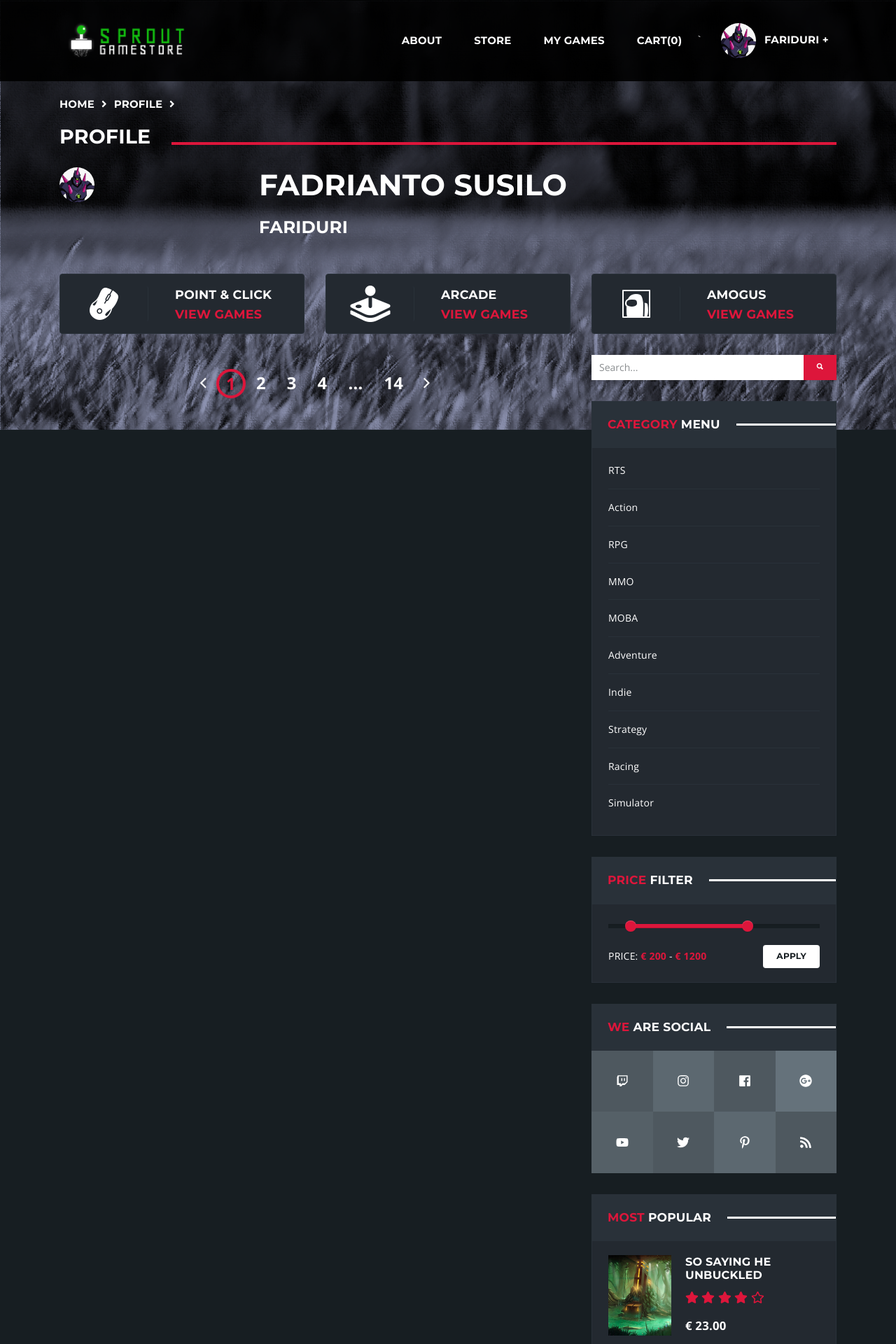
After one commit to josevernando/Sprout-Game-Store, a Django app: page /profile/1 in a window 1280 px wide. The commit adds this page. Shown: the top 1920 px of the page at 70% size. Run offline with Django 4.2, Linux system fonts and the light colour scheme; a user stored in the database is signed in; data comes from the database, SQL or seed files in the repository; data that the repository does not hold is empty; some libraries are stand-ins or nearby versions; some web fonts are replaced.

Commit message:
Add profile page

```diff
--- /dev/null
+++ b/sproutg/base/templates/base/profile.html
@@ -0,0 +1,331 @@
+{% extends 'main.html' %}
+{% load static %}
+
+{% block content %}
+
+<main class="nk-main">
+    <!-- START: Breadcrumbs -->
+    {% include 'base/breadcrumbs_component.html' %}
+    <!-- END: Breadcrumbs -->
+    <div class="container">
+      <div class="row">
+         <div class="col-lg-3">
+            <img src="{% static 'assets/images/profile-1.png' %}" alt="Profile" class="kuzza">
+         </div>
+         <div class="col-lg-8">
+            <h1>{{profile.full_name}}</h1>
+            <h3>{{request.user.username}}</h3>
+         </div>
+      </div>
+       <!-- START: Categories -->
+       <div class="nk-gap-2"></div>
+       <div class="row vertical-gap">
+          <div class="col-lg-4">
+             <div class="nk-feature-1">
+                <div class="nk-feature-icon">
+                   <img src="{% static 'assets/images/icon-mouse.png' %}" alt="">
+                </div>
+                <div class="nk-feature-cont">
+                   <h3 class="nk-feature-title"><a href="#">Point & Click</a></h3>
+                   <h3 class="nk-feature-title text-main-1"><a href="#">View Games</a></h3>
+                </div>
+             </div>
+          </div>
+          <div class="col-lg-4">
+             <div class="nk-feature-1">
+                <div class="nk-feature-icon">
+                   <img src="{% static 'assets/images/icon-arcade.png' %}" alt="Arcade">
+                </div>
+                <div class="nk-feature-cont">
+                   <h3 class="nk-feature-title"><a href="#">Arcade</a></h3>
+                   <h3 class="nk-feature-title text-main-1"><a href="#">View Games</a></h3>
+                </div>
+             </div>
+          </div>
+          <div class="col-lg-4">
+             <div class="nk-feature-1">
+                <div class="nk-feature-icon">
+                   <img src="{% static 'assets/images/icon-amogus.png' %}" alt="">
+                </div>
+                <div class="nk-feature-cont">
+                   <h3 class="nk-feature-title"><a href="#">Amogus</a></h3>
+                   <h3 class="nk-feature-title text-main-1"><a href="#">View Games</a></h3>
+                </div>
+             </div>
+          </div>
+       </div>
+       <!-- END: Categories -->
+       <div class="nk-gap-2"></div>
+       <div class="row vertical-gap">
+          <div class="col-lg-8">
+             <!-- START: Products -->
+             <div class="row vertical-gap">
+
+                {% for game in games %}
+                <div class="col-md-6">
+                    <div class="nk-product-cat">
+                       <a class="nk-product-image" href="{% url 'store-product' game.id %}">
+                       <img src="{% static 'assets/images/product-1-xs.jpg' %}" alt="{{game.name}}">
+                       </a>
+                       <div class="nk-product-cont">
+                          <h3 class="nk-product-title h5"><a href="{% url 'store-product' game.id %}">{{game.name}}</a></h3>
+                          <div class="nk-gap-1"></div>
+                          <div class="nk-product-rating" data-rating="4"> <i class="fa fa-star"></i> <i class="fa fa-star"></i> <i class="fa fa-star"></i> <i class="fa fa-star"></i> <i class="far fa-star"></i></div>
+                          <div class="nk-gap-1"></div>
+                          <div class="nk-product-price">Rp. {{game.price}}</div>
+                          <div class="nk-gap-1"></div>
+                          <a href="{% url 'addToList' 'wishlist' game.id %}" class="nk-btn nk-btn-sm nk-btn-rounded nk-btn-color-white nk-btn-hover-color-main-1">
+                             Wish
+                          </a>
+
+                          <a href="{% url 'addToList' 'cart' game.id %}" class="nk-btn nk-btn-rounded nk-btn-color-dark-3 nk-btn-hover-color-main-1">Add to Cart</a>
+                       </div>
+                    </div>
+                </div>
+                {% endfor %}
+
+             </div>
+             <!-- END: Products -->
+             <!-- START: Pagination -->
+             <div class="nk-gap-3"></div>
+             <div class="nk-pagination nk-pagination-center">
+                <a href="#" class="nk-pagination-prev">
+                <span class="ion-ios-arrow-back"></span>
+                </a>
+                <nav>
+                   <a class="nk-pagination-current" href="#">1</a>
+                   <a href="#">2</a>
+                   <a href="#">3</a>
+                   <a href="#">4</a>
+                   <span>...</span>
+                   <a href="#">14</a>
+                </nav>
+                <a href="#" class="nk-pagination-next">
+                <span class="ion-ios-arrow-forward"></span>
+                </a>
+             </div>
+             <!-- END: Pagination -->
+          </div>
+          <div class="col-lg-4">
+             <!--
+                START: Sidebar
+
+                Additional Classes:
+                    .nk-sidebar-left
+                    .nk-sidebar-right
+                    .nk-sidebar-sticky
+                -->
+             <aside class="nk-sidebar nk-sidebar-right nk-sidebar-sticky">
+                <div class="nk-widget">
+                   <div class="nk-widget-content">
+                      <form action="{% url 'store' %}" class="nk-form nk-form-style-1" novalidate="novalidate">
+                         <div class="input-group">
+                            <input name="q" type="text" class="form-control" placeholder="Search...">
+                            <button class="nk-btn nk-btn-color-main-1"><span class="ion-search"></span></button>
+                         </div>
+                      </form>
+                   </div>
+                </div>
+                <div class="nk-widget nk-widget-highlighted">
+                   <h4 class="nk-widget-title"><span><span class="text-main-1">Category</span> Menu</span></h4>
+                   <div class="nk-widget-content">
+                      <ul class="nk-widget-categories">
+                         <li><a href="#">RTS</a></li>
+                         <li><a href="#">Action</a></li>
+                         <li><a href="#">RPG</a></li>
+                         <li><a href="#">MMO</a></li>
+                         <li><a href="#">MOBA</a></li>
+                         <li><a href="#">Adventure</a></li>
+                         <li><a href="#">Indie</a></li>
+                         <li><a href="#">Strategy</a></li>
+                         <li><a href="#">Racing</a></li>
+                         <li><a href="#">Simulator</a></li>
+                      </ul>
+                   </div>
+                </div>
+                <div class="nk-widget nk-widget-highlighted">
+                   <h4 class="nk-widget-title"><span><span class="text-main-1">Price</span> Filter</span></h4>
+                   <div class="nk-widget-content">
+                      <div class="nk-input-slider">
+                         <input
+                            type="text"
+                            name="price-filter"
+                            data-slider-min="0"
+                            data-slider-max="1800"
+                            data-slider-step="1"
+                            data-slider-value="[200, 1200]"
+                            data-slider-tooltip="hide"
+                            >
+                         <div class="nk-gap"></div>
+                         <div>
+                            <div class="text-white mt-4 float-left">
+                               PRICE:
+                               <strong class="text-main-1">€ <span class="nk-input-slider-value-0"></span></strong>
+                               -
+                               <strong class="text-main-1">€ <span class="nk-input-slider-value-1"></span></strong>
+                            </div>
+                            <a href="#" class="nk-btn nk-btn-rounded nk-btn-color-white float-right">Apply</a>
+                         </div>
+                         <div class="clearfix"></div>
+                      </div>
+                   </div>
+                </div>
+                <div class="nk-widget nk-widget-highlighted">
+                   <h4 class="nk-widget-title"><span><span class="text-main-1">We</span> Are Social</span></h4>
+                   <div class="nk-widget-content">
+                      <ul class="nk-social-links-3 nk-social-links-cols-4">
+                         <li><a class="nk-social-twitch" href="#"><span class="fab fa-twitch"></span></a></li>
+                         <li><a class="nk-social-instagram" href="#"><span class="fab fa-instagram"></span></a></li>
+                         <li><a class="nk-social-facebook" href="#"><span class="fab fa-facebook"></span></a></li>
+                         <li><a class="nk-social-google-plus" href="#"><span class="fab fa-google-plus"></span></a></li>
+                         <li><a class="nk-social-youtube" href="#"><span class="fab fa-youtube"></span></a></li>
+                         <li><a class="nk-social-twitter" href="#" target="_blank"><span class="fab fa-twitter"></span></a></li>
+                         <li><a class="nk-social-pinterest" href="#"><span class="fab fa-pinterest-p"></span></a></li>
+                         <li><a class="nk-social-rss" href="#"><span class="fa fa-rss"></span></a></li>
+                      </ul>
+                   </div>
+                </div>
+                <div class="nk-widget nk-widget-highlighted">
+                   <h4 class="nk-widget-title"><span><span class="text-main-1">Most</span> Popular</span></h4>
+                   <div class="nk-widget-content">
+                      <div class="nk-widget-post">
+                         <a href="store-product.html" class="nk-post-image">
+                         <img src="{% static 'assets/images/product-1-xs.jpg' %}" alt="So saying he unbuckled">
+                         </a>
+                         <h3 class="nk-post-title"><a href="store-product.html">So saying he unbuckled</a></h3>
+                         <div class="nk-product-rating" data-rating="4"> <i class="fa fa-star"></i> <i class="fa fa-star"></i> <i class="fa fa-star"></i> <i class="fa fa-star"></i> <i class="far fa-star"></i></div>
+                         <div class="nk-product-price">€ 23.00</div>
+                      </div>
+                      <div class="nk-widget-post">
+                         <a href="store-product.html" class="nk-post-image">
+                         <img src="{% static 'assets/images/product-2-xs.jpg' %}" alt="However, I have reason">
+                         </a>
+                         <h3 class="nk-post-title"><a href="store-product.html">However, I have reason</a></h3>
+                         <div class="nk-product-rating" data-rating="2.5"> <i class="fa fa-star"></i> <i class="fa fa-star"></i> <i class="fas fa-star-half"></i> <i class="far fa-star"></i> <i class="far fa-star"></i></div>
+                         <div class="nk-product-price">€ 32.00</div>
+                      </div>
+                      <div class="nk-widget-post">
+                         <a href="store-product.html" class="nk-post-image">
+                         <img src="{% static 'assets/images/product-3-xs.jpg' %}" alt="It was some time before">
+                         </a>
+                         <h3 class="nk-post-title"><a href="store-product.html">It was some time before</a></h3>
+                         <div class="nk-product-rating" data-rating="5"> <i class="fa fa-star"></i> <i class="fa fa-star"></i> <i class="fa fa-star"></i> <i class="fa fa-star"></i> <i class="fa fa-star"></i></div>
+                         <div class="nk-product-price">€ 14.00</div>
+                      </div>
+                   </div>
+                </div>
+                <div class="nk-widget nk-widget-highlighted">
+                   <h4 class="nk-widget-title"><span>Instagram</span></h4>
+                   <div class="nk-widget-content">
+                      <div class="nk-instagram row sm-gap vertical-gap multi-column"></div>
+                   </div>
+                </div>
+                <div class="nk-widget nk-widget-highlighted">
+                   <h4 class="nk-widget-title"><span>Our Twitter</span></h4>
+                   <div class="nk-widget-content">
+                      <div class="nk-twitter-list" data-twitter-count="2"></div>
+                   </div>
+                </div>
+             </aside>
+             <!-- END: Sidebar -->
+          </div>
+       </div>
+    </div>
+    <div class="nk-gap-2"></div>
+    <!-- START: Footer -->
+    <footer class="nk-footer">
+       <div class="container">
+          <div class="nk-gap-3"></div>
+          <div class="row vertical-gap">
+             <div class="col-md-6">
+                <div class="nk-widget">
+                   <h4 class="nk-widget-title"><span class="text-main-1">Contact</span> With Us</h4>
+                   <div class="nk-widget-content">
+                      <form action="php/ajax-contact-form.php" class="nk-form nk-form-ajax">
+                         <div class="row vertical-gap sm-gap">
+                            <div class="col-md-6">
+                               <input type="email" class="form-control required" name="email" placeholder="Email *">
+                            </div>
+                            <div class="col-md-6">
+                               <input type="text" class="form-control required" name="name" placeholder="Name *">
+                            </div>
+                         </div>
+                         <div class="nk-gap"></div>
+                         <textarea class="form-control required" name="message" rows="5" placeholder="Message *"></textarea>
+                         <div class="nk-gap-1"></div>
+                         <button class="nk-btn nk-btn-rounded nk-btn-color-white">
+                         <span>Send</span>
+                         <span class="icon"><i class="ion-paper-airplane"></i></span>
+                         </button>
+                         <div class="nk-form-response-success"></div>
+                         <div class="nk-form-response-error"></div>
+                      </form>
+                   </div>
+                </div>
+             </div>
+             <div class="col-md-6">
+                <div class="nk-widget">
+                   <h4 class="nk-widget-title"><span class="text-main-1">Latest</span> Posts</h4>
+                   <div class="nk-widget-content">
+                      <div class="row vertical-gap sm-gap">
+                         <div class="col-lg-6">
+                            <div class="nk-widget-post-2">
+                               <a href="blog-article.html" class="nk-post-image">
+                               <img src="{% static 'assets/images/post-1-sm.jpg' %}" alt="">
+                               </a>
+                               <div class="nk-post-title"><a href="blog-article.html">Smell magic in the air. Or maybe barbecue</a></div>
+                               <div class="nk-post-date">
+                                  <span class="fa fa-calendar"></span> Sep 18, 2018
+                                  <span class="fa fa-comments"></span> <a href="#">4</a>
+                               </div>
+                            </div>
+                         </div>
+                         <div class="col-lg-6">
+                            <div class="nk-widget-post-2">
+                               <a href="blog-article.html" class="nk-post-image">
+                               <img src="{% static 'assets/images/post-2-sm.jpg' %}" alt="">
+                               </a>
+                               <div class="nk-post-title"><a href="blog-article.html">Grab your sword and fight the Horde</a></div>
+                               <div class="nk-post-date">
+                                  <span class="fa fa-calendar"></span> Sep 5, 2018
+                                  <span class="fa fa-comments"></span> <a href="#">7</a>
+                               </div>
+                            </div>
+                         </div>
+                      </div>
+                   </div>
+                </div>
+                <div class="nk-widget">
+                   <h4 class="nk-widget-title"><span class="text-main-1">In</span> Twitter</h4>
+                   <div class="nk-widget-content">
+                      <div class="nk-twitter-list" data-twitter-count="1"></div>
+                   </div>
+                </div>
+             </div>
+          </div>
+          <div class="nk-gap-3"></div>
+       </div>
+       <div class="nk-copyright">
+          <div class="container">
+             <div class="nk-copyright-left">
+                <a target="_blank" href="https://www.templateshub.net">Templates Hub</a>
+             </div>
+             <div class="nk-copyright-right">
+                <ul class="nk-social-links-2">
+                   <li><a class="nk-social-rss" href="#"><span class="fa fa-rss"></span></a></li>
+                   <li><a class="nk-social-twitch" href="#"><span class="fab fa-twitch"></span></a></li>
+                   <li><a class="nk-social-steam" href="#"><span class="fab fa-steam"></span></a></li>
+                   <li><a class="nk-social-facebook" href="#"><span class="fab fa-facebook"></span></a></li>
+                   <li><a class="nk-social-google-plus" href="#"><span class="fab fa-google-plus"></span></a></li>
+                   <li><a class="nk-social-twitter" href="#" target="_blank"><span class="fab fa-twitter"></span></a></li>
+                   <li><a class="nk-social-pinterest" href="#"><span class="fab fa-pinterest-p"></span></a></li>
+                </ul>
+             </div>
+          </div>
+       </div>
+    </footer>
+    <!-- END: Footer -->
+ </main>
+
+
+{% endblock content %}
--- a/sproutg/base/urls.py
+++ b/sproutg/base/urls.py
@@ -12,5 +12,5 @@ urlpatterns = [
     path('add/<str:gameList>/<str:gameid>', views.addToList, name="addToList"),
     path('remove/<str:gameList>/<str:gameid>', views.removeFromList, name="removeFromList"),
     path('search', views.storeSearch, name="search"),
-
+    path('profile/<str:userid>', views.userProfile, name="profile"),
 ]
--- a/sproutg/base/views.py
+++ b/sproutg/base/views.py
@@ -1,3 +1,4 @@
+import re
 from django.contrib.auth import authenticate, login, logout
 from django.contrib.auth.decorators import login_required
 from django.contrib.auth.models import User
@@ -110,6 +111,7 @@ def removeFromList(request, gameList, gameid):
 
     return redirect(gameList)
 
+@login_required(login_url='/login')
 def storeWishlist(request):
     page = 'wishlist'
     crumbs = breadCrumbs(request)
@@ -118,3 +120,13 @@ def storeWishlist(request):
     context = {'wishlist': wishlist, 'crumbs': crumbs, 'page': page}
 
     return render(request=request, template_name='base/wishlist.html', context=context)
+
+@login_required(login_url='/login')
+def userProfile(request, userid):
+    page = 'profile'
+    crumbs = breadCrumbs(request)
+    user = User.objects.get(id=userid)
+    profile = Profile.objects.get(user=user)
+
+    context = {'profile': profile, 'crumbs': crumbs, 'page': page}
+    return render(request=request, template_name='base/profile.html', context=context)
--- a/sproutg/templates/navbar.html
+++ b/sproutg/templates/navbar.html
@@ -32,9 +32,9 @@
                         <a href="{% url 'cart' %}">
                             Cart({{request.user.customer.cart.count}})
                         </a>
-                    </li>
+                    </li>`
                     <li class="nk-drop-item">
-                        <a href="elements.html">
+                        <a href="{% url 'profile' request.user.id%}">
                             <img src="{% static 'assets/images/profile-1.png' %}" alt="Profile" class="kuzza">
 
                             {{request.user.username}}
```
